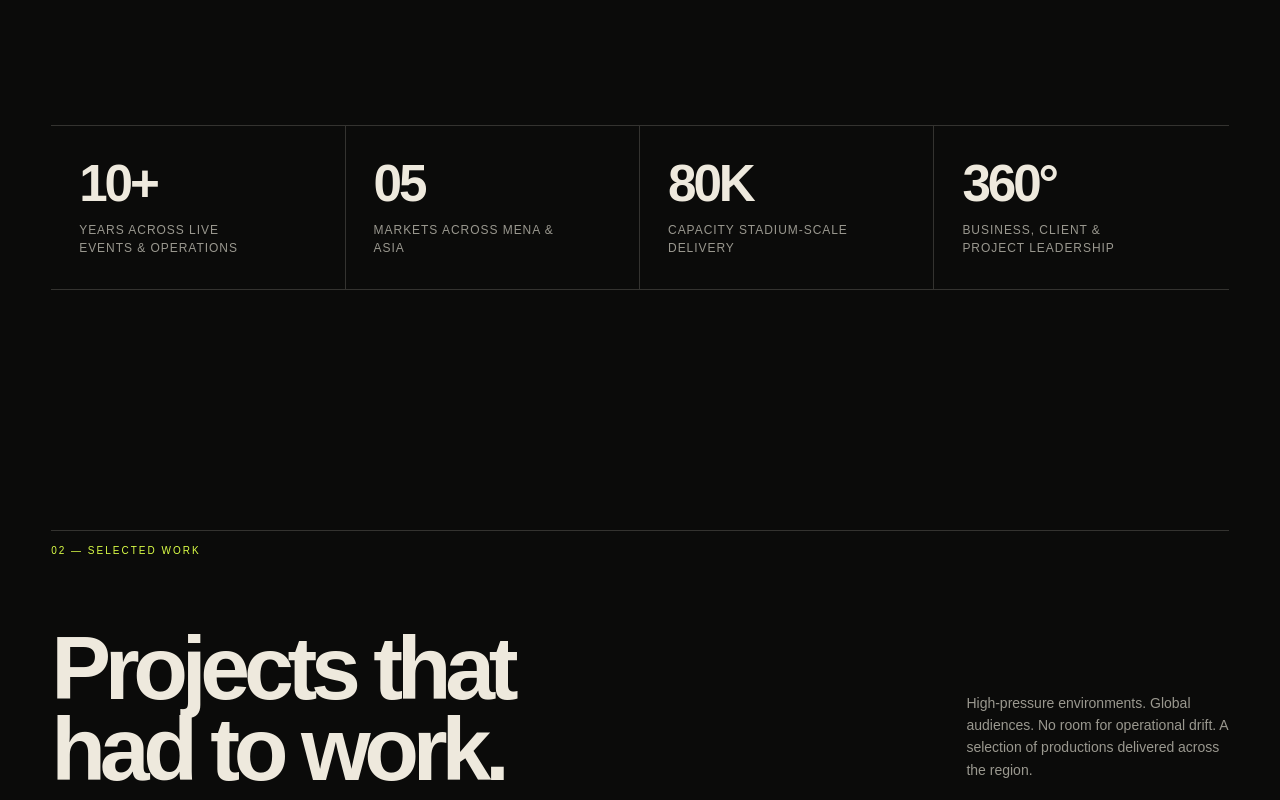
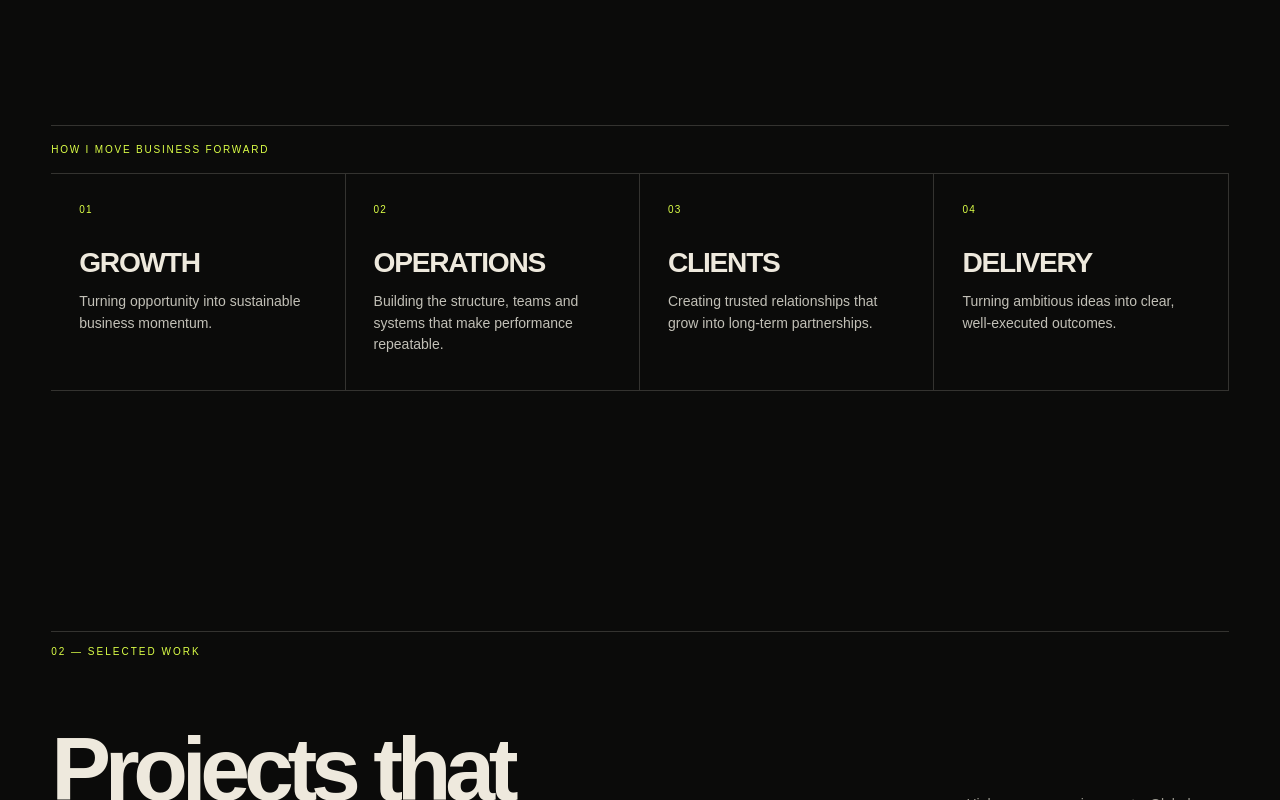
Before and after one commit to CodnanBaig/minhaj-portfolio, a Next.js app: page / in a window 1280 px wide. Shown: the part 2540-3340 px from the top of the page. Built offline with nearby package versions, Linux system fonts and the light colour scheme.

Commit message:
Replace profile metrics with business-forward pillars

```diff
--- a/src/components/Portfolio.tsx
+++ b/src/components/Portfolio.tsx
@@ -112,6 +112,13 @@ const capabilities = [
   ['Cross-border Operations','Executing seamless productions across UAE, KSA, Qatar, and Singapore.'],
   ['Event Infrastructure Design','Planning and delivering heavy-duty grandstands, platforms, and structural systems for high-impact, high-traffic events.'],
   ['Concept & Build Strategy','Developing sharp, executable build concepts that align creative ambition with site realities and structural logic.'],
+] as const;
+
+const businessForward = [
+  ['Growth', 'Turning opportunity into sustainable business momentum.'],
+  ['Operations', 'Building the structure, teams and systems that make performance repeatable.'],
+  ['Clients', 'Creating trusted relationships that grow into long-term partnerships.'],
+  ['Delivery', 'Turning ambitious ideas into clear, well-executed outcomes.'],
 ] as const;
 
 const experience = [
@@ -251,7 +258,23 @@ export default function Portfolio() {
             <p>I’m at my best where business, people, creativity and execution meet—turning ambitious ideas into commercially sound, operationally strong and memorable live experiences.</p>
           </div>
         </div>
-        <div className="metrics" aria-label="Career highlights"><div><strong>10+</strong><span>Years across live events & operations</span></div><div><strong>05</strong><span>Markets across MENA & Asia</span></div><div><strong>80K</strong><span>Capacity stadium-scale delivery</span></div><div><strong>360°</strong><span>Business, client & project leadership</span></div></div>
+        <div
+          aria-label="How I move business forward"
+          style={{ marginTop: 120, borderTop: '1px solid var(--line)', borderBottom: '1px solid var(--line)' }}
+        >
+          <p style={{ margin: 0, padding: '18px 0', color: 'var(--acid)', fontSize: 10, textTransform: 'uppercase', letterSpacing: '.18em' }}>
+            How I move business forward
+          </p>
+          <div style={{ display: 'grid', gridTemplateColumns: 'repeat(auto-fit, minmax(220px, 1fr))', borderTop: '1px solid var(--line)' }}>
+            {businessForward.map(([name, description], index) => (
+              <article key={name} style={{ padding: '30px 28px 34px', borderRight: '1px solid var(--line)', minHeight: 180 }}>
+                <span style={{ display: 'block', marginBottom: 34, color: 'var(--acid)', fontSize: 10, letterSpacing: '.12em' }}>{String(index + 1).padStart(2, '0')}</span>
+                <h3 style={{ margin: 0, fontSize: 'clamp(24px, 2.2vw, 36px)', lineHeight: 1, letterSpacing: '-.045em', textTransform: 'uppercase' }}>{name}</h3>
+                <p style={{ margin: '14px 0 0', maxWidth: 300, color: '#c2c0b7', fontSize: 14, lineHeight: 1.55 }}>{description}</p>
+              </article>
+            ))}
+          </div>
+        </div>
       </section>
 
       <section id="work" className="work-intro section-pad">
```
